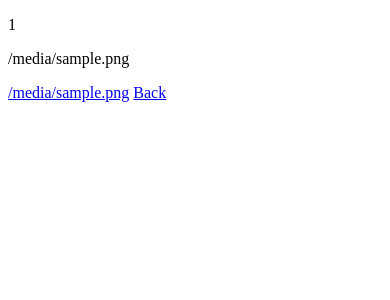
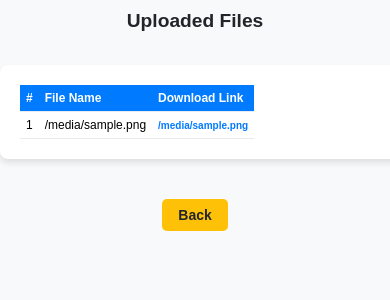
Before and after one commit to EMMMABK/FileUploadSystem, a Django app: template FileUploadSystem/FileUploadSystemApp/templates/FileUploadSystemApp/list.html in a window 390 px wide. Shown: the top 300 px of the page. Run offline with Django 5.2, Linux system fonts and the light colour scheme; the template is opened without the code that fills it: most values are stand-ins (such as "Sample title", 1, 10 or a date in 2020).

Commit message:
add Styles

```diff
--- a/FileUploadSystem/FileUploadSystemApp/templates/FileUploadSystemApp/list.html
+++ b/FileUploadSystem/FileUploadSystemApp/templates/FileUploadSystemApp/list.html
@@ -4,13 +4,162 @@
     <meta charset="UTF-8">
     <meta name="viewport" content="width=device-width, initial-scale=1.0">
     <title>All Files</title>
+    <style>
+        /* General styles */
+        body {
+            font-family: Arial, sans-serif;
+            background-color: #f8f9fa;
+            margin: 0;
+            padding: 0;
+            display: flex;
+            flex-direction: column;
+            align-items: center;
+        }
+
+        h1 {
+            margin-top: 20px;
+            color: #212529;
+            font-size: 2rem;
+            text-align: center;
+        }
+
+        /* Table container */
+        .table-container {
+            max-width: 900px;
+            width: 100%;
+            background-color: #fff;
+            padding: 20px;
+            margin: 20px auto;
+            border-radius: 8px;
+            box-shadow: 0 4px 6px rgba(0, 0, 0, 0.1);
+            overflow-x: auto; /* Enable horizontal scrolling on small screens */
+        }
+
+        /* Table styles */
+        table {
+            width: 100%;
+            border-collapse: collapse;
+            table-layout: fixed; /* Ensures cells don’t expand unpredictably */
+        }
+
+        th, td {
+            padding: 12px;
+            text-align: left;
+            border-bottom: 1px solid #e9ecef;
+            word-wrap: break-word; /* Break long words to avoid overflow */
+        }
+
+        th {
+            background-color: #007bff;
+            color: #fff;
+        }
+
+        tr:hover {
+            background-color: #f1f1f1;
+        }
+
+        .list_link {
+            color: #007bff;
+            text-decoration: none;
+            font-weight: bold;
+            transition: color 0.3s ease;
+        }
+
+        .list_link:hover {
+            color: #0056b3;
+        }
+
+        /* Back link */
+        .link_index {
+            display: inline-block;
+            margin-top: 20px;
+            padding: 10px 20px;
+            background-color: #ffc107;
+            color: #212529;
+            text-decoration: none;
+            font-weight: bold;
+            border-radius: 5px;
+            transition: background-color 0.3s ease, color 0.3s ease;
+        }
+
+        .link_index:hover {
+            background-color: #e0a800;
+            color: #fff;
+        }
+
+        /* Responsive styles */
+        @media (max-width: 768px) {
+            th, td {
+                padding: 8px;
+                font-size: 14px;
+            }
+
+            h1 {
+                font-size: 1.5rem;
+                margin-top: 10px;
+            }
+
+            /* Improve mobile view with horizontal scrolling for the table */
+            .table-container {
+                overflow-x: auto;
+                -webkit-overflow-scrolling: touch;
+            }
+
+            table {
+                font-size: 12px;
+                width: auto; /* Allow the table to shrink */
+            }
+
+            .list_link {
+                font-size: 12px;
+            }
+
+            .link_index {
+                font-size: 14px;
+                padding: 8px 16px;
+            }
+        }
+
+        @media (max-width: 480px) {
+            /* Make the header text smaller */
+            h1 {
+                font-size: 1.2rem;
+            }
+
+            /* Adjust table cells further for very small screens */
+            th, td {
+                padding: 6px;
+                font-size: 12px;
+            }
+
+            .list_link {
+                font-size: 10px;
+            }
+        }
+    </style>
 </head>
 <body>
-    {% for d in data %}
-        <p class="list_id">{{ forloop.counter }}</p>
-        <p class="list_title">{{ d.file_name }}</p>
-        <a href="{{ d.file_name.url }}" class="list_link">{{ d.my_file }}</a>
-    {% endfor %}
+    <h1>Uploaded Files</h1>
+    <div class="table-container">
+        <table>
+            <thead>
+                <tr>
+                    <th>#</th>
+                    <th>File Name</th>
+                    <th>Download Link</th>
+                </tr>
+            </thead>
+            <tbody>
+                {% for d in data %}
+                <tr>
+                    <td>{{ forloop.counter }}</td>
+                    <td>{{ d.file_name }}</td>
+                    <td><a href="{{ d.file_name.url }}" class="list_link">{{ d.my_file }}</a></td>
+                </tr>
+                {% endfor %}
+            </tbody>
+        </table>
+    </div>
 
     <a class="link_index" href="{% url 'index' %}">Back</a>
 </body>
--- a/FileUploadSystem/FileUploadSystemApp/urls.py
+++ b/FileUploadSystem/FileUploadSystemApp/urls.py
@@ -3,5 +3,5 @@ from . import views
 
 urlpatterns = [
     path('', views.index, name='index'),
-    path('/list', views.show_data, name='show_data')
+    path('list', views.show_data, name='show_data')
 ]
--- /dev/null
+++ b/FileUploadSystem/media/requirements_XeNr5Go.txt
@@ -0,0 +1,2 @@
+django=>
+python-decouple=>
```
Also changed, not shown: FileUploadSystem/db.sqlite3.
